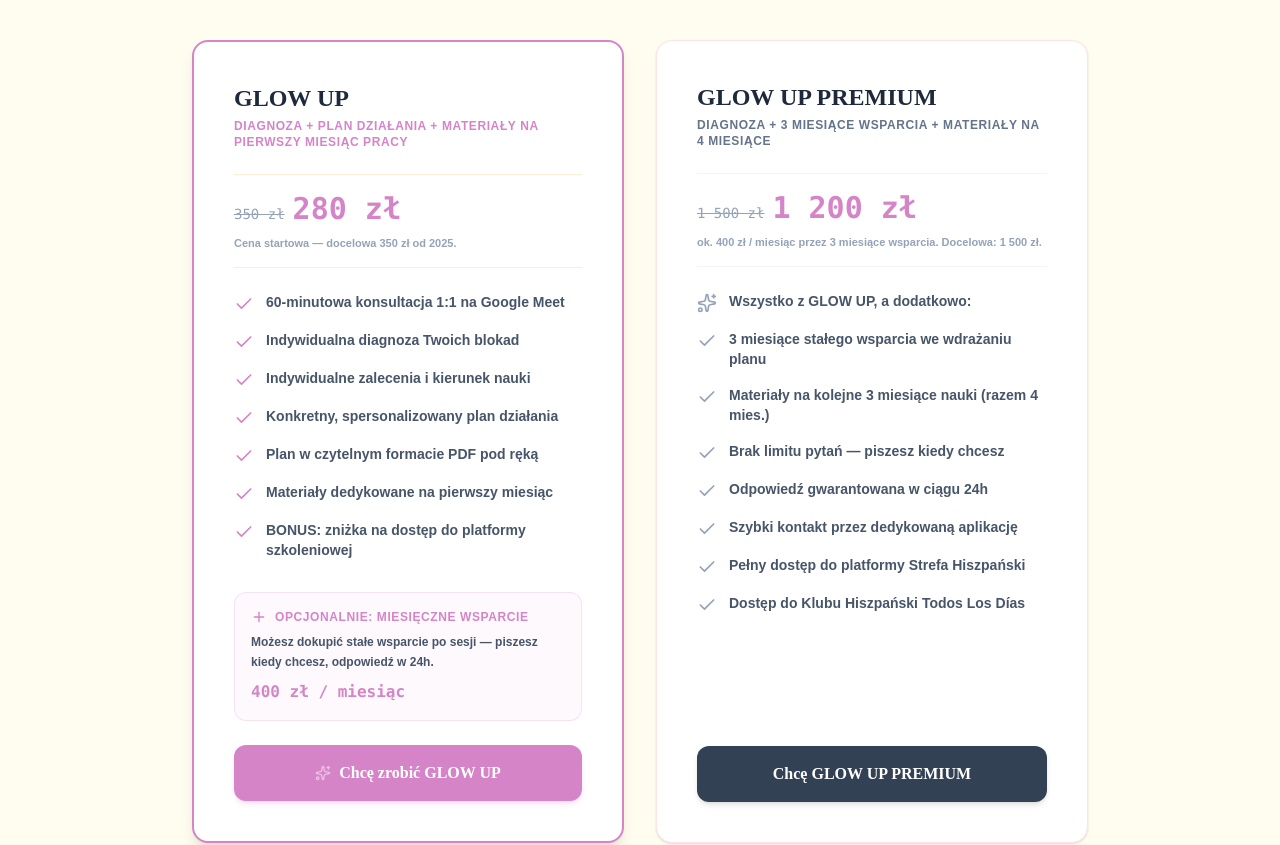
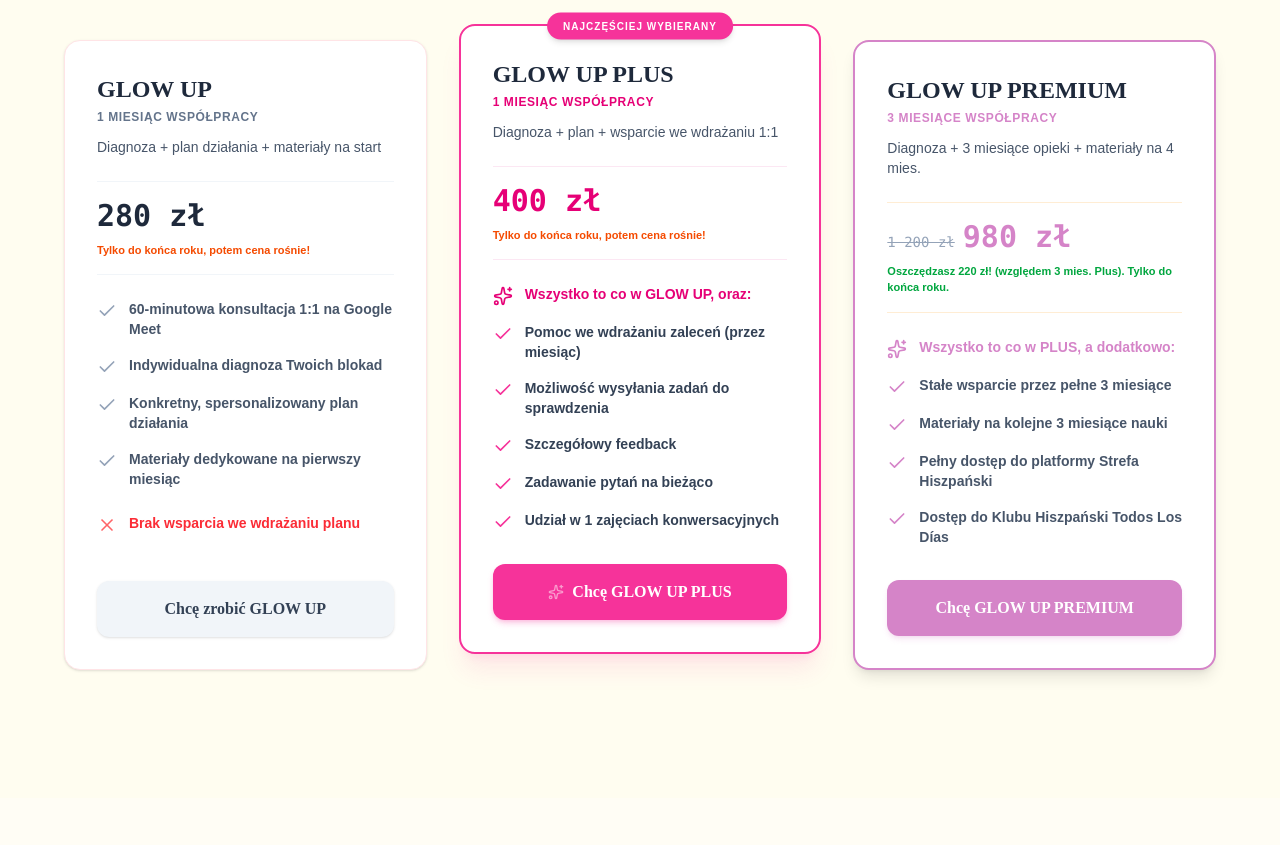
Before and after one commit to apiatek1996-del/glow-up, a Next.js app: page / in a window 1280 px wide. Shown: the part 8180-9025 px from the top of the page. Built offline with nearby package versions, Linux system fonts and the light colour scheme.

Commit message:
feat: przebudowa cennika na 3 pakiety i podpiecie linku tidycal do glow up

```diff
--- a/components/sections/Pricing.tsx
+++ b/components/sections/Pricing.tsx
@@ -1,9 +1,9 @@
-import { Check, Sparkles, Plus } from "lucide-react";
+import { Check, Sparkles, Plus, X } from "lucide-react";
 
 export default function Pricing() {
   return (
     <section id="cennik" className="bg-warm-sun py-20 md:py-32 relative overflow-hidden">
-      <div className="max-w-6xl px-6 mx-auto relative z-10">
+      <div className="max-w-7xl px-4 sm:px-6 mx-auto relative z-10">
 
         {/* Nagłówek sekcji */}
         <div className="text-center mb-16 max-w-3xl mx-auto">
@@ -16,24 +16,24 @@
           </p>
         </div>
 
-        {/* Karty cennikowe */}
-        <div className="grid md:grid-cols-2 gap-8 max-w-4xl mx-auto items-stretch">
+        {/* Karty cennikowe - układ 3-kolumnowy */}
+        <div className="grid lg:grid-cols-3 gap-8 items-stretch max-w-6xl mx-auto">
 
-          {/* Pakiet 1: GLOW UP - wyróżniony */}
-          <div className="bg-white border-2 border-primary rounded-2xl p-8 sm:p-10 shadow-lg flex flex-col justify-between hover:shadow-xl transition-shadow">
+          {/* Pakiet 1: GLOW UP */}
+          <div className="bg-white border border-slate-200 rounded-2xl p-8 shadow-sm flex flex-col justify-between hover:shadow-md transition-shadow">
             <div>
               <div className="mb-6">
                 <h3 className="font-heading font-extrabold text-2xl text-slate-900 mb-1">GLOW UP</h3>
-                <p className="text-xs text-primary font-bold uppercase tracking-wider">Diagnoza + plan działania + materiały na pierwszy miesiąc pracy</p>
+                <p className="text-xs text-slate-500 font-bold uppercase tracking-wider">1 miesiąc współpracy</p>
+                <p className="text-sm text-slate-600 mt-3 font-medium">Diagnoza + plan działania + materiały na start</p>
               </div>
 
               {/* Cena */}
-              <div className="mb-2 border-t border-orange-100 pt-4 font-mono">
-                <span className="text-sm text-slate-400 line-through mr-2 font-medium">350 zł</span>
-                <span className="text-3xl font-extrabold text-primary">280 zł</span>
+              <div className="mb-2 border-t border-slate-100 pt-4 font-mono">
+                <span className="text-3xl font-extrabold text-slate-900">280 zł</span>
               </div>
-              <p className="text-[11px] text-slate-400 font-semibold mb-6 border-b border-orange-100 pb-4">
-                Cena startowa — docelowa 350 zł od 2025.
+              <p className="text-[11px] text-orange-600 font-bold mb-6 border-b border-slate-100 pb-4">
+                Tylko do końca roku, potem cena rośnie!
               </p>
 
               {/* Lista korzyści */}
@@ -41,79 +41,118 @@
                 {[
                   "60-minutowa konsultacja 1:1 na Google Meet",
                   "Indywidualna diagnoza Twoich blokad",
-                  "Indywidualne zalecenia i kierunek nauki",
                   "Konkretny, spersonalizowany plan działania",
-                  "Plan w czytelnym formacie PDF pod ręką",
                   "Materiały dedykowane na pierwszy miesiąc",
-                  "BONUS: zniżka na dostęp do platformy szkoleniowej"
                 ].map((item, idx) => (
                   <li key={idx} className="flex gap-3 items-start text-slate-700 font-semibold text-sm">
-                    <Check className="w-5 h-5 text-primary shrink-0 mt-0.5" />
+                    <Check className="w-5 h-5 text-slate-400 shrink-0 mt-0.5" />
                     <span>{item}</span>
                   </li>
                 ))}
+                <li className="flex gap-3 items-start text-red-500 font-semibold text-sm pt-2">
+                  <X className="w-5 h-5 text-red-400 shrink-0 mt-0.5" />
+                  <span>Brak wsparcia we wdrażaniu planu</span>
+                </li>
               </ul>
-
-              {/* Add-on: miesięczne wsparcie */}
-              <div className="bg-primary/5 border border-primary/20 rounded-xl p-4 mb-6">
-                <div className="flex items-center gap-2 mb-2">
-                  <Plus className="w-4 h-4 text-primary shrink-0" />
-                  <span className="text-xs font-extrabold text-primary uppercase tracking-wider">Opcjonalnie: Miesięczne wsparcie</span>
-                </div>
-                <p className="text-xs text-slate-600 font-semibold leading-relaxed mb-2">
-                  Możesz dokupić stałe wsparcie po sesji — piszesz kiedy chcesz, odpowiedź w 24h.
-                </p>
-                <div className="font-mono">
-                  <span className="font-extrabold text-primary text-base">400 zł / miesiąc</span>
-                </div>
-              </div>
             </div>
 
             <div>
               <a
-                href="mailto:a.piatek1996@gmail.com?subject=Chcę zrobić GLOW UP"
-                className="inline-flex items-center justify-center gap-2 w-full bg-primary hover:bg-primary-hover text-white font-heading font-bold py-4 px-6 rounded-xl transition-all shadow-md shadow-primary/20 cursor-pointer"
+                href="https://tidycal.com/ogarnijhiszpanski/glow-up-twojego-hiszpanskiego"
+                target="_blank"
+                rel="noopener noreferrer"
+                className="inline-flex items-center justify-center gap-2 w-full bg-slate-100 hover:bg-slate-200 text-slate-800 font-heading font-bold py-4 px-6 rounded-xl transition-all shadow-sm cursor-pointer"
               >
-                <Sparkles className="w-4 h-4 shrink-0 animate-pulse" />
                 Chcę zrobić GLOW UP
               </a>
             </div>
           </div>
 
-          {/* Pakiet 2: GLOW UP PREMIUM */}
-          <div className="bg-white border border-slate-200 rounded-2xl p-8 sm:p-10 shadow-sm flex flex-col justify-between hover:shadow-md transition-shadow">
+          {/* Pakiet 2: GLOW UP PLUS - NOWY WARIANT */}
+          <div className="bg-white border-2 border-pink-500 rounded-2xl p-8 shadow-xl shadow-pink-500/10 flex flex-col justify-between hover:shadow-2xl hover:shadow-pink-500/20 transition-all relative transform lg:-translate-y-4">
+            <div className="absolute top-0 left-1/2 -translate-x-1/2 -translate-y-1/2 bg-pink-500 text-white text-[10px] font-extrabold uppercase tracking-widest px-4 py-1.5 rounded-full shadow-md whitespace-nowrap">
+              Najczęściej wybierany
+            </div>
+
             <div>
               <div className="mb-6">
-                <h3 className="font-heading font-extrabold text-2xl text-slate-900 mb-1">GLOW UP PREMIUM</h3>
-                <p className="text-xs text-slate-500 font-bold uppercase tracking-wider">Diagnoza + 3 miesiące wsparcia + materiały na 4 miesiące</p>
+                <h3 className="font-heading font-extrabold text-2xl text-slate-900 mb-1">GLOW UP PLUS</h3>
+                <p className="text-xs text-pink-600 font-bold uppercase tracking-wider">1 miesiąc współpracy</p>
+                <p className="text-sm text-slate-600 mt-3 font-medium">Diagnoza + plan + wsparcie we wdrażaniu 1:1</p>
               </div>
 
               {/* Cena */}
-              <div className="mb-2 border-t border-slate-100 pt-4 font-mono">
-                <span className="text-sm text-slate-400 line-through mr-2 font-medium">1 500 zł</span>
-                <span className="text-3xl font-extrabold text-primary">1 200 zł</span>
+              <div className="mb-2 border-t border-pink-100 pt-4 font-mono">
+                <span className="text-3xl font-extrabold text-pink-600">400 zł</span>
               </div>
-              <p className="text-[11px] text-slate-400 font-semibold mb-6 border-b border-slate-100 pb-4">
-                ok. 400 zł / miesiąc przez 3 miesiące wsparcia. Docelowa: 1 500 zł.
+              <p className="text-[11px] text-orange-600 font-bold mb-6 border-b border-pink-100 pb-4">
+                Tylko do końca roku, potem cena rośnie!
               </p>
 
               {/* Lista korzyści */}
               <ul className="space-y-4 mb-8">
-                <li className="flex gap-3 items-start text-slate-700 font-bold text-sm">
-                  <Sparkles className="w-5 h-5 shrink-0 mt-0.5 text-slate-400" />
-                  <span>Wszystko z GLOW UP, a dodatkowo:</span>
+                <li className="flex gap-3 items-start text-pink-600 font-bold text-sm">
+                  <Sparkles className="w-5 h-5 shrink-0 mt-0.5" />
+                  <span>Wszystko to co w GLOW UP, oraz:</span>
                 </li>
                 {[
-                  "3 miesiące stałego wsparcia we wdrażaniu planu",
-                  "Materiały na kolejne 3 miesiące nauki (razem 4 mies.)",
-                  "Brak limitu pytań — piszesz kiedy chcesz",
-                  "Odpowiedź gwarantowana w ciągu 24h",
-                  "Szybki kontakt przez dedykowaną aplikację",
+                  "Pomoc we wdrażaniu zaleceń (przez miesiąc)",
+                  "Możliwość wysyłania zadań do sprawdzenia",
+                  "Szczegółowy feedback",
+                  "Zadawanie pytań na bieżąco",
+                  "Udział w 1 zajęciach konwersacyjnych"
+                ].map((item, idx) => (
+                  <li key={idx} className="flex gap-3 items-start text-slate-800 font-semibold text-sm">
+                    <Check className="w-5 h-5 text-pink-500 shrink-0 mt-0.5" />
+                    <span>{item}</span>
+                  </li>
+                ))}
+              </ul>
+            </div>
+
+            <div>
+              <a
+                href="mailto:a.piatek1996@gmail.com?subject=Chcę zrobić GLOW UP PLUS"
+                className="inline-flex items-center justify-center gap-2 w-full bg-pink-500 hover:bg-pink-600 text-white font-heading font-bold py-4 px-6 rounded-xl transition-all shadow-md shadow-pink-500/25 cursor-pointer"
+              >
+                <Sparkles className="w-4 h-4 shrink-0 animate-pulse" />
+                Chcę GLOW UP PLUS
+              </a>
+            </div>
+          </div>
+
+          {/* Pakiet 3: GLOW UP PREMIUM */}
+          <div className="bg-white border-2 border-primary rounded-2xl p-8 shadow-lg flex flex-col justify-between hover:shadow-xl transition-shadow">
+            <div>
+              <div className="mb-6">
+                <h3 className="font-heading font-extrabold text-2xl text-slate-900 mb-1">GLOW UP PREMIUM</h3>
+                <p className="text-xs text-primary font-bold uppercase tracking-wider">3 miesiące współpracy</p>
+                <p className="text-sm text-slate-600 mt-3 font-medium">Diagnoza + 3 miesiące opieki + materiały na 4 mies.</p>
+              </div>
+
+              {/* Cena */}
+              <div className="mb-2 border-t border-orange-100 pt-4 font-mono">
+                <span className="text-sm text-slate-400 line-through mr-2 font-medium">1 200 zł</span>
+                <span className="text-3xl font-extrabold text-primary">980 zł</span>
+              </div>
+              <p className="text-[11px] text-green-600 font-bold mb-6 border-b border-orange-100 pb-4">
+                Oszczędzasz 220 zł! (względem 3 mies. Plus). Tylko do końca roku.
+              </p>
+
+              {/* Lista korzyści */}
+              <ul className="space-y-4 mb-8">
+                <li className="flex gap-3 items-start text-primary font-bold text-sm">
+                  <Sparkles className="w-5 h-5 shrink-0 mt-0.5" />
+                  <span>Wszystko to co w PLUS, a dodatkowo:</span>
+                </li>
+                {[
+                  "Stałe wsparcie przez pełne 3 miesiące",
+                  "Materiały na kolejne 3 miesiące nauki",
                   "Pełny dostęp do platformy Strefa Hiszpański",
                   "Dostęp do Klubu Hiszpański Todos Los Días"
                 ].map((item, idx) => (
                   <li key={idx} className="flex gap-3 items-start text-slate-700 font-semibold text-sm">
-                    <Check className="w-5 h-5 text-slate-400 shrink-0 mt-0.5" />
+                    <Check className="w-5 h-5 text-primary shrink-0 mt-0.5" />
                     <span>{item}</span>
                   </li>
                 ))}
@@ -123,7 +162,7 @@
             <div>
               <a
                 href="mailto:a.piatek1996@gmail.com?subject=Chcę GLOW UP PREMIUM"
-                className="inline-flex items-center justify-center gap-2 w-full bg-slate-800 hover:bg-slate-900 text-white font-heading font-bold py-4 px-6 rounded-xl transition-all shadow-md cursor-pointer"
+                className="inline-flex items-center justify-center gap-2 w-full bg-primary hover:bg-primary-hover text-white font-heading font-bold py-4 px-6 rounded-xl transition-all shadow-md shadow-primary/20 cursor-pointer"
               >
                 Chcę GLOW UP PREMIUM
               </a>
```
